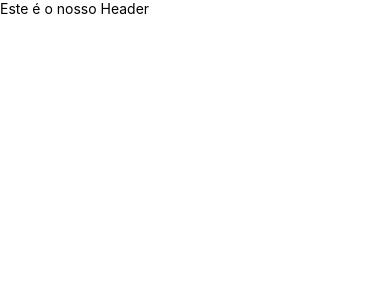
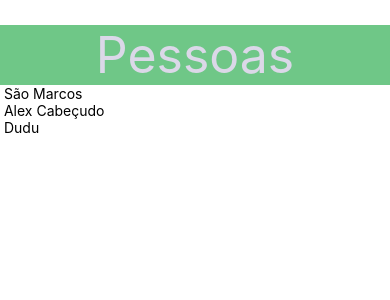
Before and after one commit to JPVieiraAraujo/cursoReactNative-projPeople, a React Native app: screen / in a window 390 px wide. Shown: the top 300 px of the page. Built offline with nearby package versions, Linux system fonts and the light colour scheme.

Commit message:
renderizando listas de nome

```diff
--- a/App.js
+++ b/App.js
@@ -1,15 +1,30 @@
-import { StatusBar } from 'expo-status-bar';
+//import { StatusBar } from 'expo-status-bar';
 import React from 'react';
 import { StyleSheet, Text, View } from 'react-native';
 
 import Header from  './src/components/Header';
 
 export default class App extends React.Component {
+
+  renderList() {
+    const names = [
+      'São Marcos',
+      'Alex Cabeçudo',
+      'Dudu'
+    ];
+
+    const textElements = names.map(name => {
+      return <Text key={name}> {name} </Text>
+    });
+
+    return textElements;
+  }
+
   render() {
     return (
       <View>
-        <Header />
-        <StatusBar style="auto" />
+        <Header title="Pessoas" />
+        { this.renderList() }
       </View>
     );
   }
--- a/src/components/Header.js
+++ b/src/components/Header.js
@@ -1,11 +1,27 @@
 import React from 'react';
-import { View, Text } from 'react-native';
+import { View, Text, StyleSheet } from 'react-native';
 
 //Stateless | Functional
-const Header = (props) => (
-    <View>
-        <Text>Este é o nosso Header</Text>
+const Header = props => (
+    <View style={style.container}>
+        <Text style={style.title}>{ props.title }</Text>
     </View>
 );
 
+/* StyleSheet */ //StyleSheet.create: componente da biblioteca, auxilia na produção, como erros.
+const style = StyleSheet.create({
+    container: {
+        marginTop: 25,
+        backgroundColor: '#6fc787',
+
+        alignItems: 'center',
+        justifyContent: 'center',
+    },
+
+    title: {
+        fontSize: 50,
+        color: '#dbd8e8',
+    }
+});
+
 export default Header;
```
